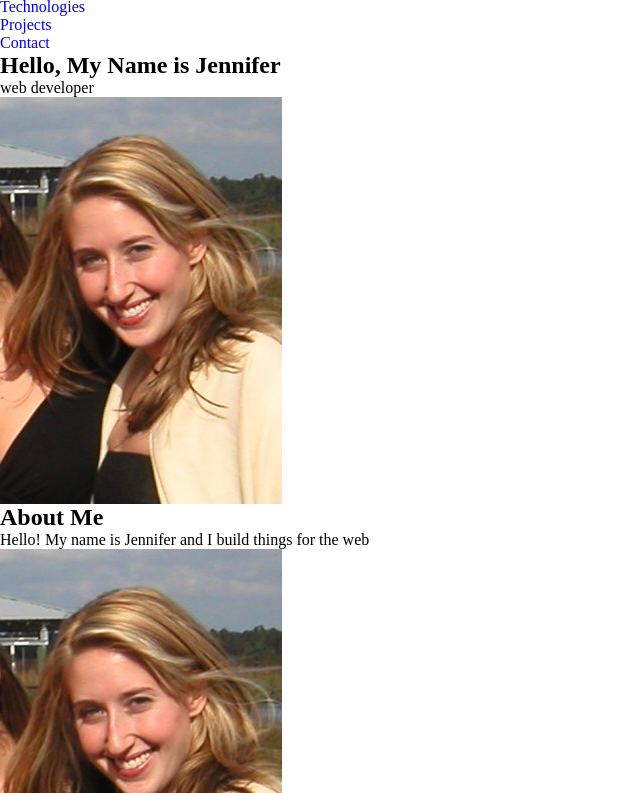
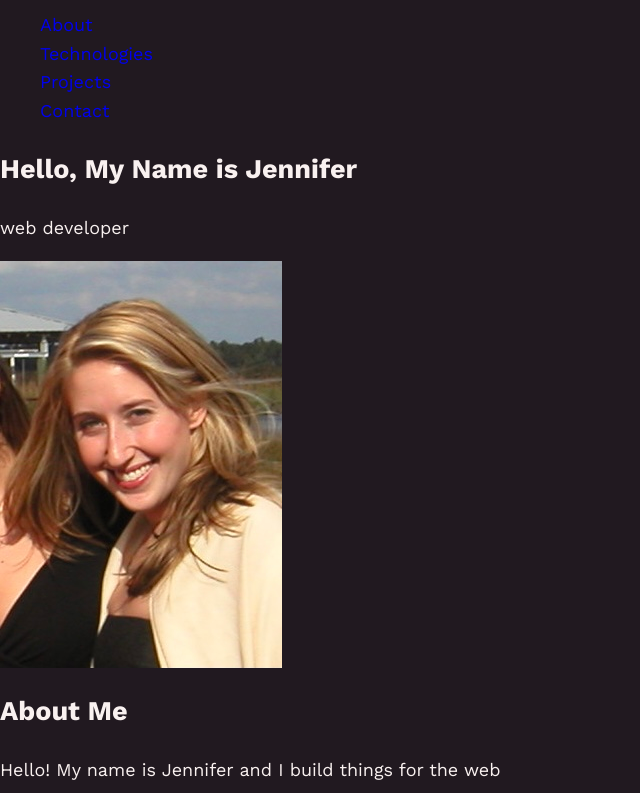
Before and after one commit to jennifergoldberg/Portfolio, a plain HTML site: page index.html in a window 1280 px wide. Shown: the part 42-835 px from the top of the page, without its empty margins (0-640 px from the left). Drawn offline with nearby package versions, Linux system fonts and the light colour scheme.

Commit message:
added general css styles

```diff
--- a/styles/main.css
+++ b/styles/main.css
@@ -2,8 +2,6 @@
 *::before,
 *::after {
   box-sizing: border-box;
-  margin: 0px;
-  padding: 0px;
 }
 
 /* Custom Properties */
@@ -40,7 +38,24 @@
   }
 }
 
+/* General Styles */
 
+body {
+  background-color: var(--color-dark);
+  color: var(--color-light);
+  margin: 0;
+  padding: 0;
+  font-family: var(--ff-primary);
+  font-size: var(--fs-body);
+  line-height: 1.6;
+}
+
+img {
+  display: block;
+  max-width: 100%;
+}
+
+/* Typography */
 
 li {
   list-style: none;
```
